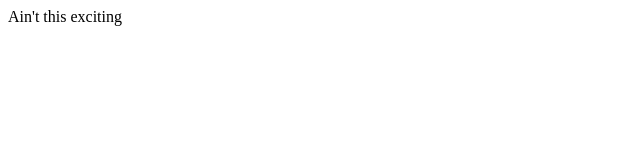
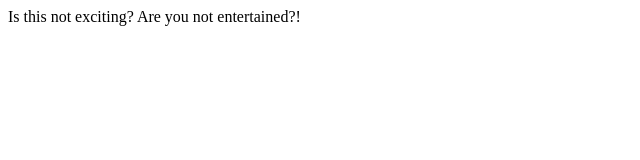
Before and after one commit to samwiseduzer/test_repo, a plain HTML site: page index.html in a window 1280 px wide. Shown: the whole page, without its empty margins (0-640 px from the left). Drawn offline with Linux system fonts and the light colour scheme.

Commit message:
updated body text
I added the text 'are you not entertained', as well as updated the existing text to have better grammar.

```diff
--- a/index.html
+++ b/index.html
@@ -7,6 +7,7 @@
   <title>My Test Site</title>
 </head>
 <body>
-  Ain't this exciting
+  Is this not exciting?
+  Are you not entertained?!
 </body>
 </html>
```
